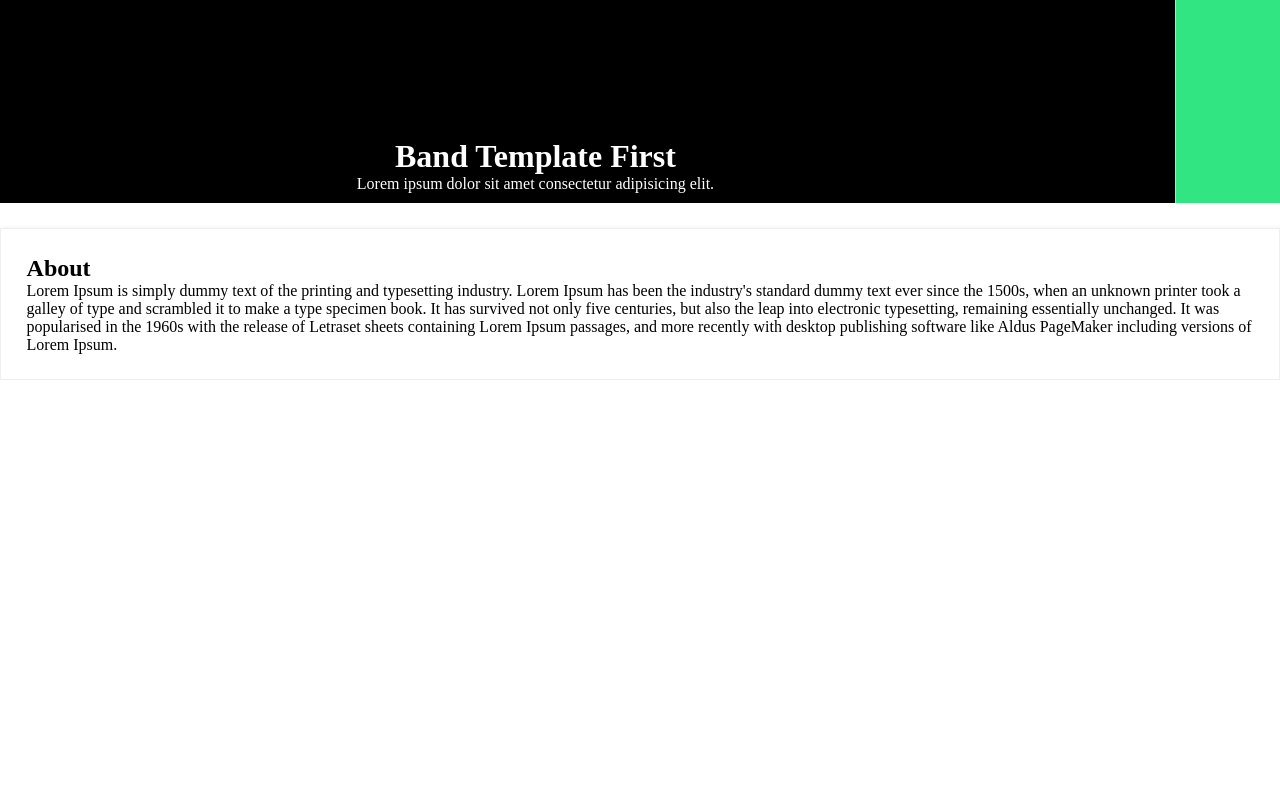
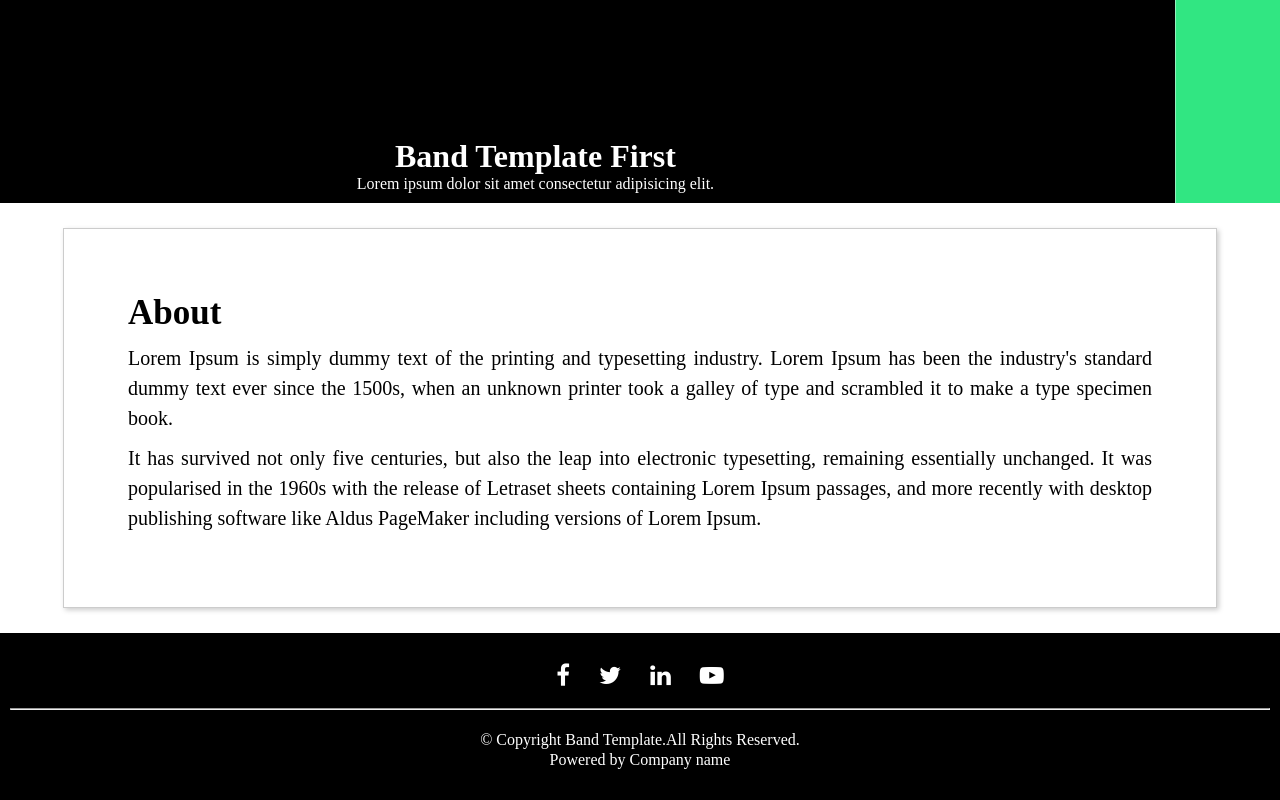
Before and after one commit to yash-03/band-template, a plain HTML site: page index.html in a window 1280 px wide. Shown: the part 530-1330 px from the top of the page. Before the commit the page ends 910 px from the top, so only its background shows below. Drawn offline with Linux system fonts and the light colour scheme.

Commit message:
#WIP - create footer section

```diff
--- a/css/responsive.css
+++ b/css/responsive.css
@@ -1,19 +1,19 @@
-@media screen and (max-width:768px){
-    .menu-bar{
-        display:block;
+@media screen and (max-width: 768px) {
+  .menu-bar {
+    display: block;
   }
-    .main-menu{
-        display:block;
+  .main-menu {
+    display: block;
   }
-    .menu-toggler{
-        display:block;
+  .menu-toggler {
+    display: block;
   }
-    .menu-toggler-icon{
+  .menu-toggler-icon {
     display: inline-block;
     width: 100%;
     height: 100%;
   }
-    .toggler-button{
+  .toggler-button {
     width: 50px;
     height: 40px;
     background-color: transparent;
@@ -22,12 +22,18 @@
     border-radius: 5px;
     border: 2px solid #fff;
   }
-    .main-menu{
-        display:none;
+  .main-menu {
+    display: none;
   }
-    .main-menu > li a{
-        padding-left:20px;
-        width:100%;
-        text-align:left;
+  .main-menu > li a {
+    padding-left: 20px;
+    width: 100%;
+    text-align: left;
   }
 }
+@media screen and (max-width: 480px) {
+  .slides,
+  .slide {
+    height: 39vh;
+  }
+}
--- a/css/styles.css
+++ b/css/styles.css
@@ -219,8 +219,8 @@ a {
 
 /** common style**/
 .box {
-  border: 1px solid #eee;
-  padding: 2%;
+  border: 1px solid #ccc;
+  padding: 5%;
   box-shadow: 2px 2px 5px #ccc;
 }
 
@@ -228,4 +228,38 @@ a {
 .about {
   margin: auto;
   margin-top: 25px;
+  width: 80%;
 }
+.about > h2 {
+  margin-bottom: 10px;
+  font-size: 35px;
+}
+.about > p {
+  text-align: justify;
+  line-height: 30px;
+  font-size: 20px;
+  margin-bottom: 10px;
+}
+/**Footer section**/
+footer {
+  padding: 10px;
+  margin-top: 25px;
+  background-color: #000;
+  color: #fff;
+}
+footer > div {
+  text-align: center;
+  padding: 20px;
+}
+footer > div > i {
+  margin-left: 25px;
+}
+.fa-2x {
+  font-size: 1.5em;
+}
+footer > div > i:first-of-type {
+  margin-left: 0px;
+}
+footer > div > p {
+  line-height: 20px;
+}
--- a/index.html
+++ b/index.html
@@ -5,6 +5,10 @@
     <meta http-equiv="X-UA-Compatible" content="IE=edge" />
     <meta name="viewport" content="width=device-width, initial-scale=1.0" />
     <title>Band Template</title>
+    <link
+      rel="stylesheet"
+      href="https://cdnjs.cloudflare.com/ajax/libs/font-awesome/4.7.0/css/font-awesome.min.css"
+    />
     <link rel="stylesheet" href="css/styles.css" />
     <link rel="stylesheet" href="css/responsive.css" />
   </head>
@@ -70,15 +74,31 @@
         Lorem Ipsum is simply dummy text of the printing and typesetting
         industry. Lorem Ipsum has been the industry's standard dummy text ever
         since the 1500s, when an unknown printer took a galley of type and
-        scrambled it to make a type specimen book. It has survived not only five
-        centuries, but also the leap into electronic typesetting, remaining
-        essentially unchanged. It was popularised in the 1960s with the release
-        of Letraset sheets containing Lorem Ipsum passages, and more recently
-        with desktop publishing software like Aldus PageMaker including versions
-        of Lorem Ipsum.
+        scrambled it to make a type specimen book.
+      </p>
+      <p>
+        It has survived not only five centuries, but also the leap into
+        electronic typesetting, remaining essentially unchanged. It was
+        popularised in the 1960s with the release of Letraset sheets containing
+        Lorem Ipsum passages, and more recently with desktop publishing software
+        like Aldus PageMaker including versions of Lorem Ipsum.
       </p>
     </section>
     <!--Tour tile-->
+    <!--Footer section-->
+    <footer>
+      <div>
+        <i class="fa fa-facebook fa-2x"></i>
+        <i class="fa fa-twitter fa-2x"></i>
+        <i class="fa fa-linkedin fa-2x"></i>
+        <i class="fa fa-youtube-play fa-2x"></i>
+      </div>
+      <hr />
+      <div>
+        <p>&copy; Copyright Band Template.All Rights Reserved.</p>
+        <p>Powered by Company name</p>
+      </div>
+    </footer>
     <section id="tour-tile" class="tour-tile"></section>
     <script src="js/main.js"></script>
   </body>
```
Lines whose indentation alone changed are shown as unchanged.
